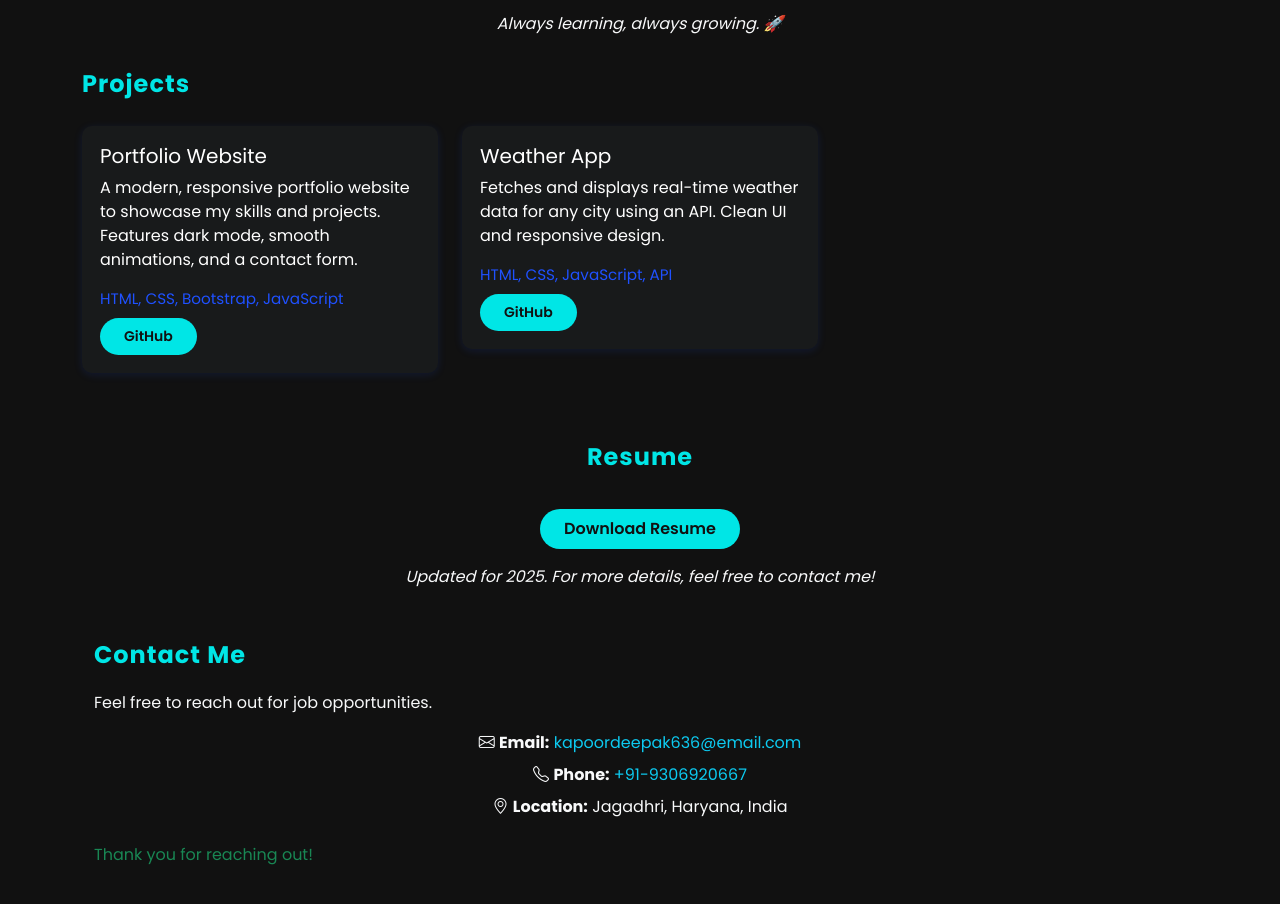
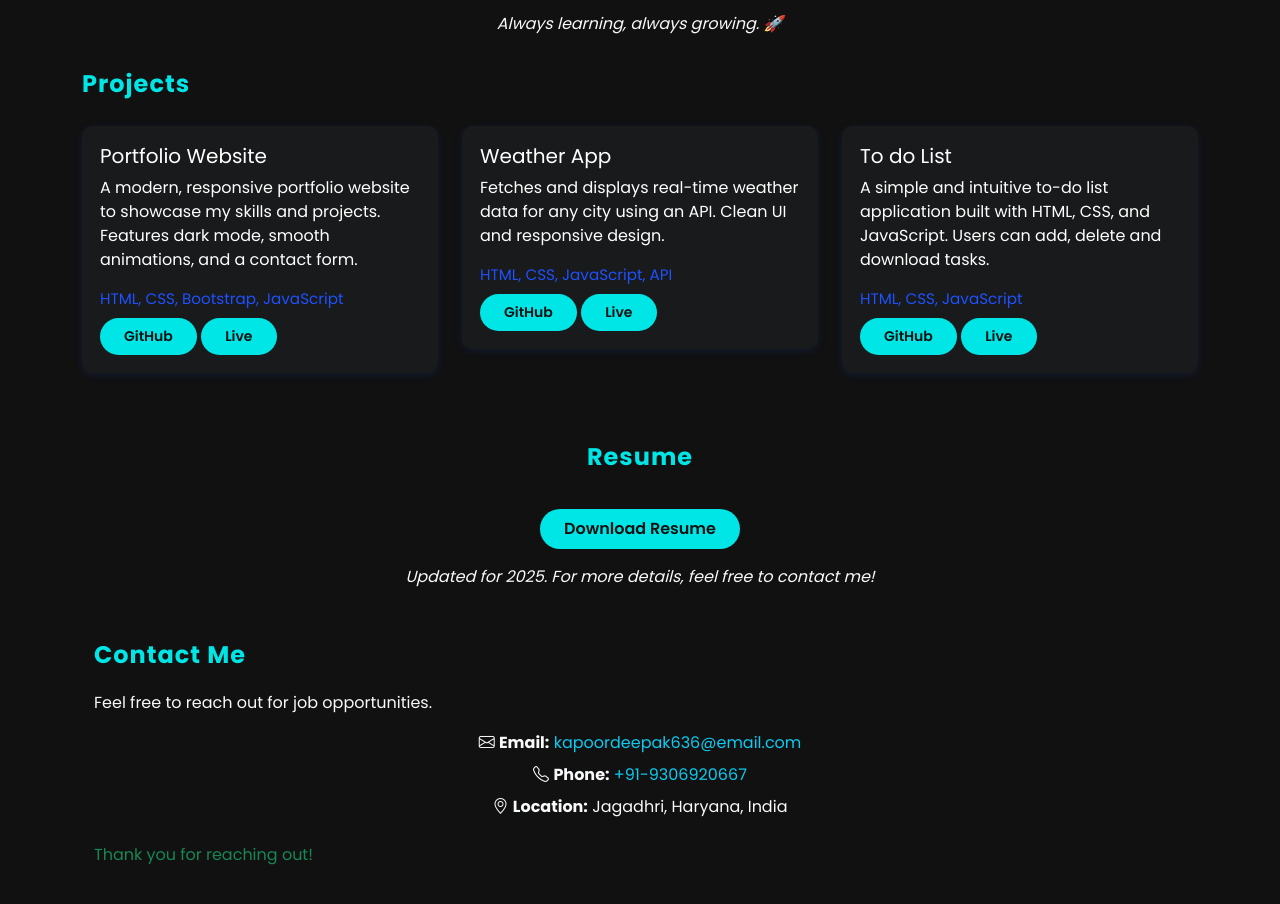
Before and after one commit to deepak-kapoor-programmer/portfolio, a plain HTML site: page index.html in a window 1280 px wide. Shown: the part 1100-2004 px from the top of the page. Drawn offline with nearby package versions, Linux system fonts and the light colour scheme.

Commit message:
updatation

```diff
--- a/index.html
+++ b/index.html
@@ -438,7 +438,10 @@
                     <p>A modern, responsive portfolio website to showcase my skills and projects. Features dark mode,
                         smooth animations, and a contact form.</p>
                     <div class="project-tech mb-2">HTML, CSS, Bootstrap, JavaScript</div>
-                    <a href="https://github.com/deepak-kapoor-programmer/portfolio" class="btn btn-custom btn-sm" target="_blank">GitHub</a>
+                    <a href="https://github.com/deepak-kapoor-programmer/portfolio" class="btn btn-custom btn-sm"
+                        target="_blank">GitHub</a>
+                    <a href="https://portfolio-adj6.onrender.com/" class="btn btn-custom btn-sm"
+                        target="_blank">Live</a>
                 </div>
             </div>
             <div class="col-md-4">
@@ -447,9 +450,25 @@
                     <p>Fetches and displays real-time weather data for any city using an API. Clean UI and responsive
                         design.</p>
                     <div class="project-tech mb-2">HTML, CSS, JavaScript, API</div>
-                    <a href="https://github.com/deepak-kapoor-programmer/weather-app" class="btn btn-custom btn-sm" target="_blank">GitHub</a>
+                    <a href="https://github.com/deepak-kapoor-programmer/weather-app" class="btn btn-custom btn-sm"
+                        target="_blank">GitHub</a>
+                    <a href="https://whether-app-07tc.onrender.com/" class="btn btn-custom btn-sm"
+                        target="_blank">Live</a>
                 </div>
             </div>
+            <div class="col-md-4">
+            <div class="project-card">
+                <h5>To do List</h5>
+                <p>A simple and intuitive to-do list application built with HTML, CSS, and JavaScript. Users can add,
+                    delete and download tasks.</p>
+                <div class="project-tech mb-2">HTML, CSS, JavaScript</div>
+                <a href="https://github.com/deepak-kapoor-programmer/todo-list" class="btn btn-custom btn-sm"
+                    target="_blank">GitHub</a>
+                <a href="https://whether-app-07tc.onrender.com/" class="btn btn-custom btn-sm" target="_blank">Live</a>
+            </div>
+        </div>
+
+        </div>
         </div>
 
         <!-- Resume Section -->
```
